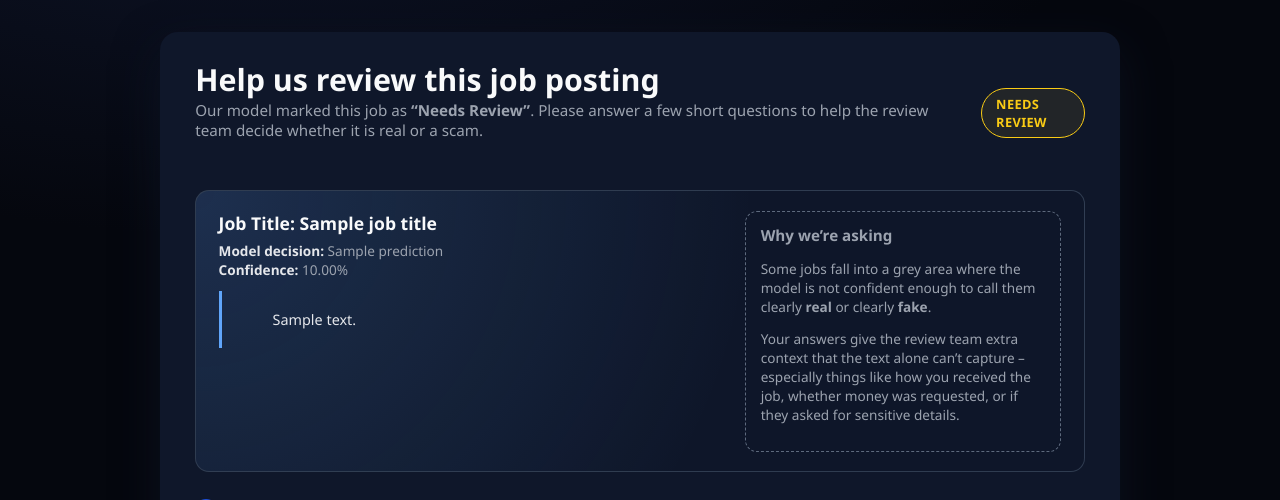
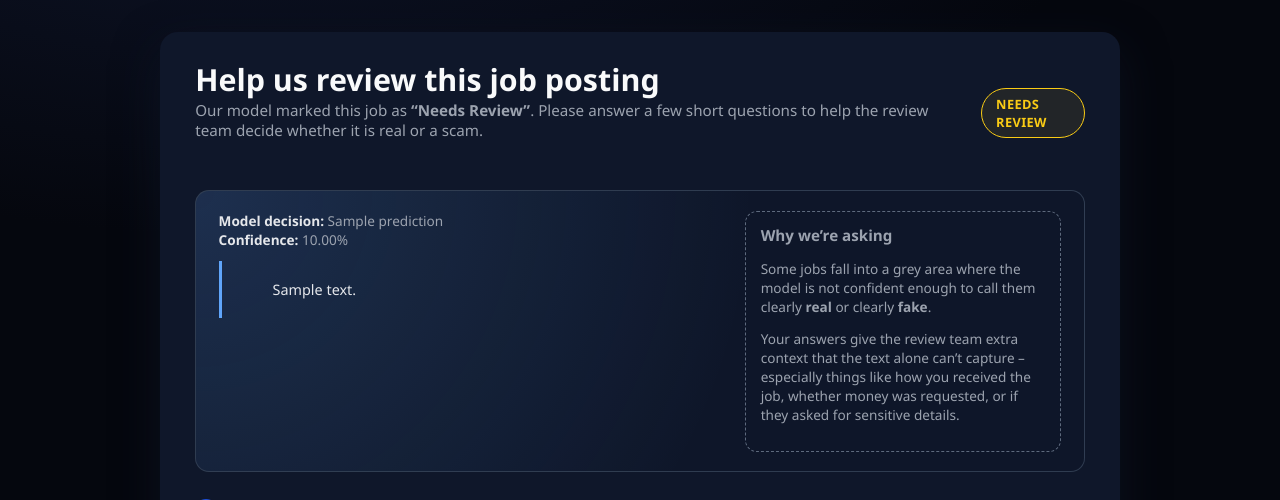
Before and after one commit to MounikaS26/ScamGuard, a Flask app: template templates/info.html in a window 1280 px wide. Shown: the part 54-554 px from the top of the page. Run offline with Flask 3, Linux system fonts and the light colour scheme; the template is opened without the code that fills it: most values are stand-ins (such as "Sample title", 1, 10 or a date in 2020); parts of the project's set-up code (start-up, migrations or seed data) failed here and were passed over.

Commit message:
Last Commit

```diff
--- a/templates/info.html
+++ b/templates/info.html
@@ -232,9 +232,6 @@
     <!-- Job snapshot -->
     <section class="job-shell">
       <div>
-        <div class="job-title-line">
-          Job Title: {{ job_title or "Unknown title" }}
-        </div>
         <div class="job-meta">
           <div>
             <strong>Model decision:</strong> {{ prediction or "Needs Review" }}
```
Also changed, not shown: data/text_extractor.py (+0 -33 lines), README.md, data/scamguard.db.
